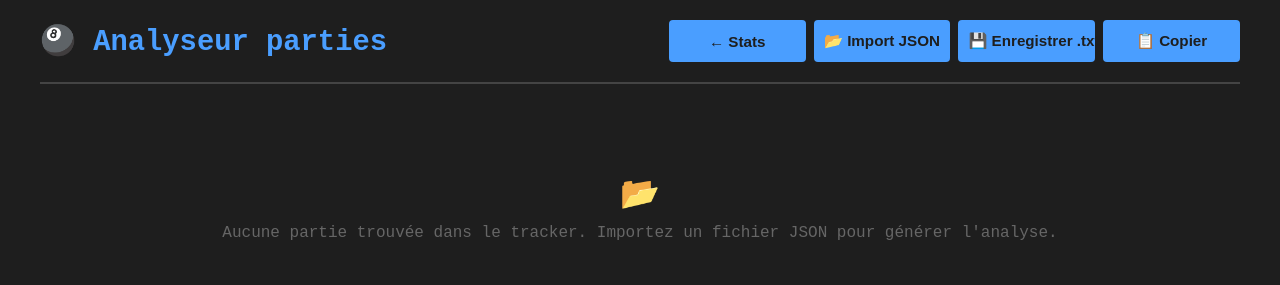
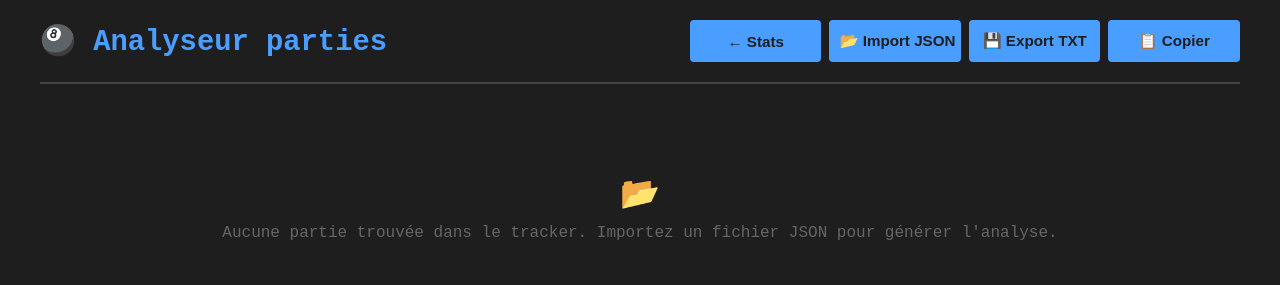
Before and after one commit to jelma-bf/billardfrancais, a plain HTML site: page analyse.html in a window 1280 px wide. Drawn offline with Linux system fonts and the light colour scheme.

Commit message:
Add files via upload

```diff
--- a/analyse.html
+++ b/analyse.html
@@ -81,7 +81,7 @@
         <div class="controls">
             <button type="button" onclick="location.href='index.html#stats'">← Stats</button>
             <button type="button" onclick="document.getElementById('jsonFile').click()">📂 Import JSON</button>
-            <button type="button" onclick="saveReport()">💾 Enregistrer .txt</button>
+            <button type="button" onclick="saveReport()">💾 Export TXT</button>
             <button type="button" onclick="copyReport()">📋 Copier</button>
         </div>
     </header>
```
